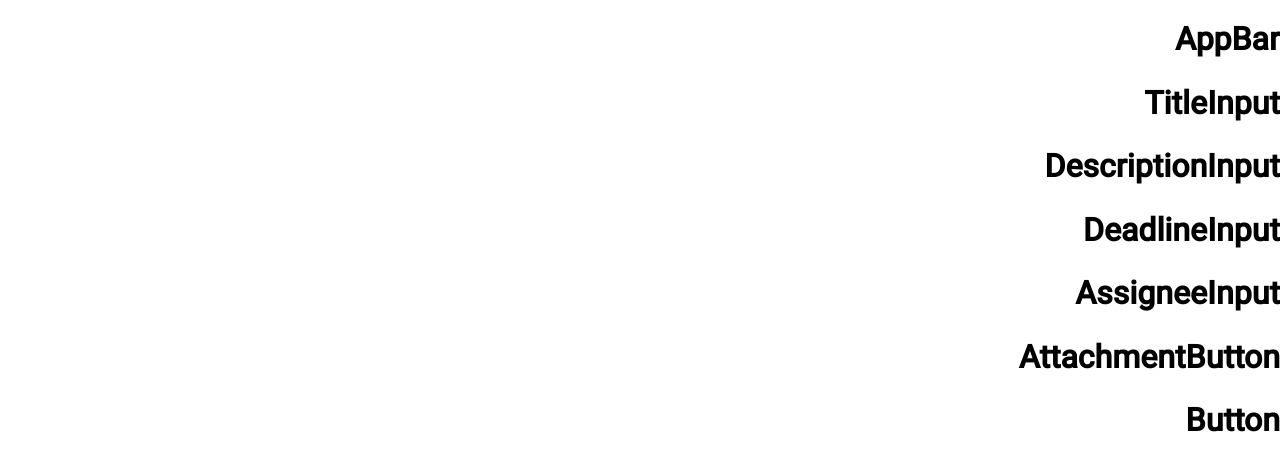
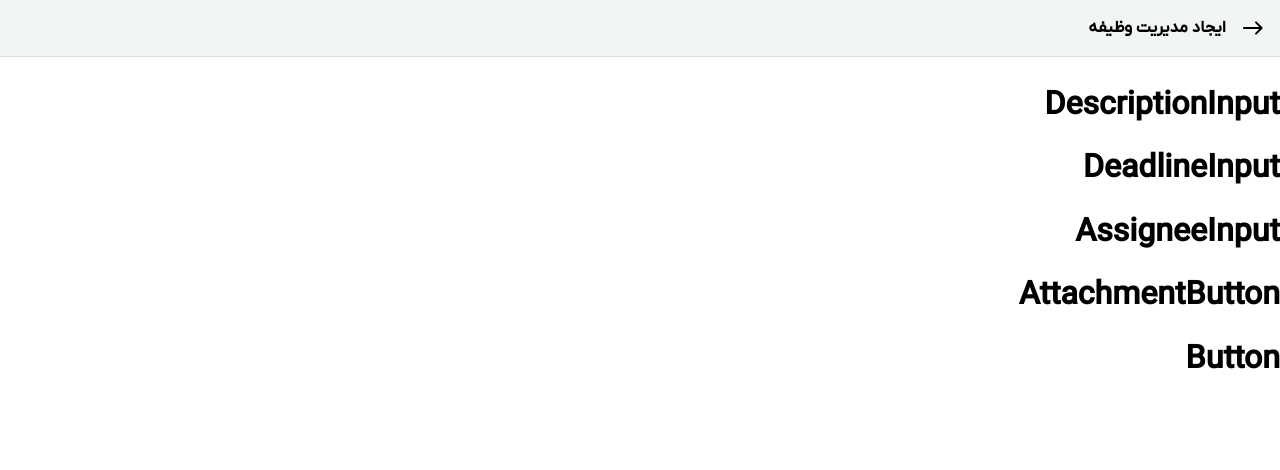
Before and after one commit to ali-ht/TaskManagmentCreator, a React (Vite) app: page / in a window 1280 px wide. Shown: the top 470 px of the page. Built offline with nearby package versions, Linux system fonts and the light colour scheme.

Commit message:
Add AppBar

```diff
--- a/src/component/AppBar.jsx
+++ b/src/component/AppBar.jsx
@@ -1,8 +1,33 @@
+import EastIcon from '@mui/icons-material/EastRounded';
+import IconButton from '@mui/material/IconButton';
+import { Typography } from '@mui/material';
+
 function AppBar() {
     return (
-      <>
-        <h1>AppBar</h1>
-      </>
+      <div style = {{
+        width: '100%',
+        height: '56px',
+        backgroundColor: '#F1F5F3',
+        display: 'flex',
+        borderBottom: '1px solid #D3DED8',
+        alignItems:'center',
+        position:'fixed',
+        top:'0',
+        zIndex:'100',
+        }}>
+            <IconButton sx={{width: '40px', height: '40px', margin: '7px 7px'}}>
+                <EastIcon sx={{
+                    width: '24px',
+                    height: '24px',
+                    padding: '4px',
+                    gap: '4px',
+                    color: 'black',
+                }} />
+            </IconButton>
+            <Typography sx={{fontFamily: 'IRANYekanWeb', fontWeight: 'bold', color: 'black'}}>
+                ایجاد مدیریت وظیفه
+            </Typography>
+        </div>
     )
   }
 
```
